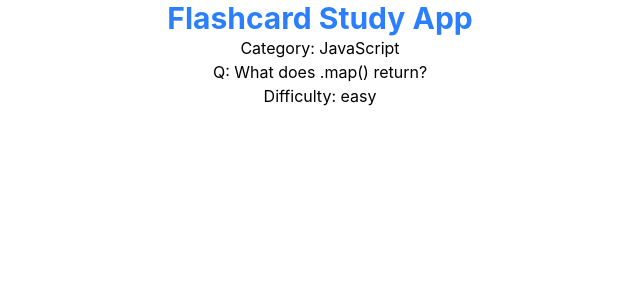
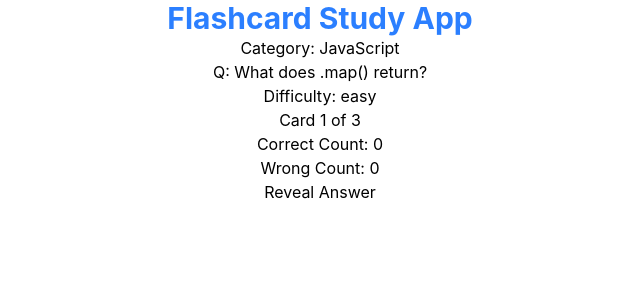
Before and after one commit to DesmonFur/Flashcard-Study-App, a React (Vite) app: page / in a window 1280 px wide. Shown: the top 300 px of the page, without its empty margins (320-960 px from the left). Built offline with nearby package versions, Linux system fonts and the light colour scheme.

Commit message:
feat: add basic flashcard study flow

```diff
--- a/src/App.tsx
+++ b/src/App.tsx
@@ -4,10 +4,44 @@ import type { Flashcard } from "./types";
 import "./App.css";
 
 function App() {
-  const [flashcards, setFlashCards] = useState<Flashcard[]>(
-    () => starterFlashcards,
-  );
-  const currentCard = flashcards[0];
+  const [flashcards] = useState<Flashcard[]>(() => starterFlashcards);
+  const [currentIndex, setCurrentIndex] = useState(0);
+  const [isAnswerVisible, setIsAnswerVisible] = useState(false);
+  const [correctCount, setCorrectCount] = useState(0);
+  const [wrongCount, setWrongCount] = useState(0);
+  const isSessionComplete = currentIndex >= flashcards.length;
+
+  const handleAnswer = (isCorrect: boolean): void => {
+    if (isCorrect) {
+      setCorrectCount((prev) => prev + 1);
+    } else {
+      setWrongCount((prev) => prev + 1);
+    }
+    setIsAnswerVisible(false);
+    setCurrentIndex((prev) => prev + 1);
+  };
+
+  function handleRevealAnswer(): void {
+    setIsAnswerVisible(true);
+  }
+
+  function handleRestart(): void {
+    setCurrentIndex(0);
+    setCorrectCount(0);
+    setWrongCount(0);
+    setIsAnswerVisible(false);
+  }
+  if (isSessionComplete)
+    return (
+      <>
+        <h1 className="text-3xl font-bold text-blue-500">Study complete!</h1>
+        <p>Correct: {correctCount}</p>
+        <p>Wrong: {wrongCount}</p>
+        <p>Total cards studied: {flashcards.length}</p>
+        <button onClick={handleRestart}>Restart Session</button>
+      </>
+    );
+  const currentCard = flashcards[currentIndex];
 
   return (
     <>
@@ -17,6 +51,23 @@ function App() {
         <li>Q: {currentCard.question}</li>
         <li>Difficulty: {currentCard.difficulty}</li>
       </ul>
+      <p>
+        Card {currentIndex + 1} of {flashcards.length}
+      </p>
+      <p>Correct Count: {correctCount}</p>
+      <p>Wrong Count: {wrongCount}</p>
+
+      {isAnswerVisible ? (
+        <div>
+          <p>{currentCard.answer}</p>
+          <div>
+            <button onClick={() => handleAnswer(true)}>Correct</button>
+            <button onClick={() => handleAnswer(false)}>Wrong</button>
+          </div>
+        </div>
+      ) : (
+        <button onClick={handleRevealAnswer}>Reveal Answer</button>
+      )}
     </>
   );
 }
--- a/src/data/starterFlashcards.ts
+++ b/src/data/starterFlashcards.ts
@@ -1,4 +1,4 @@
-import type { Flashcard } from "../types/index";
+import type { Flashcard } from "../types";
 
 export const starterFlashcards: Flashcard[] = [
   {
```
Also changed, not shown: src/types.tsx (deleted).
